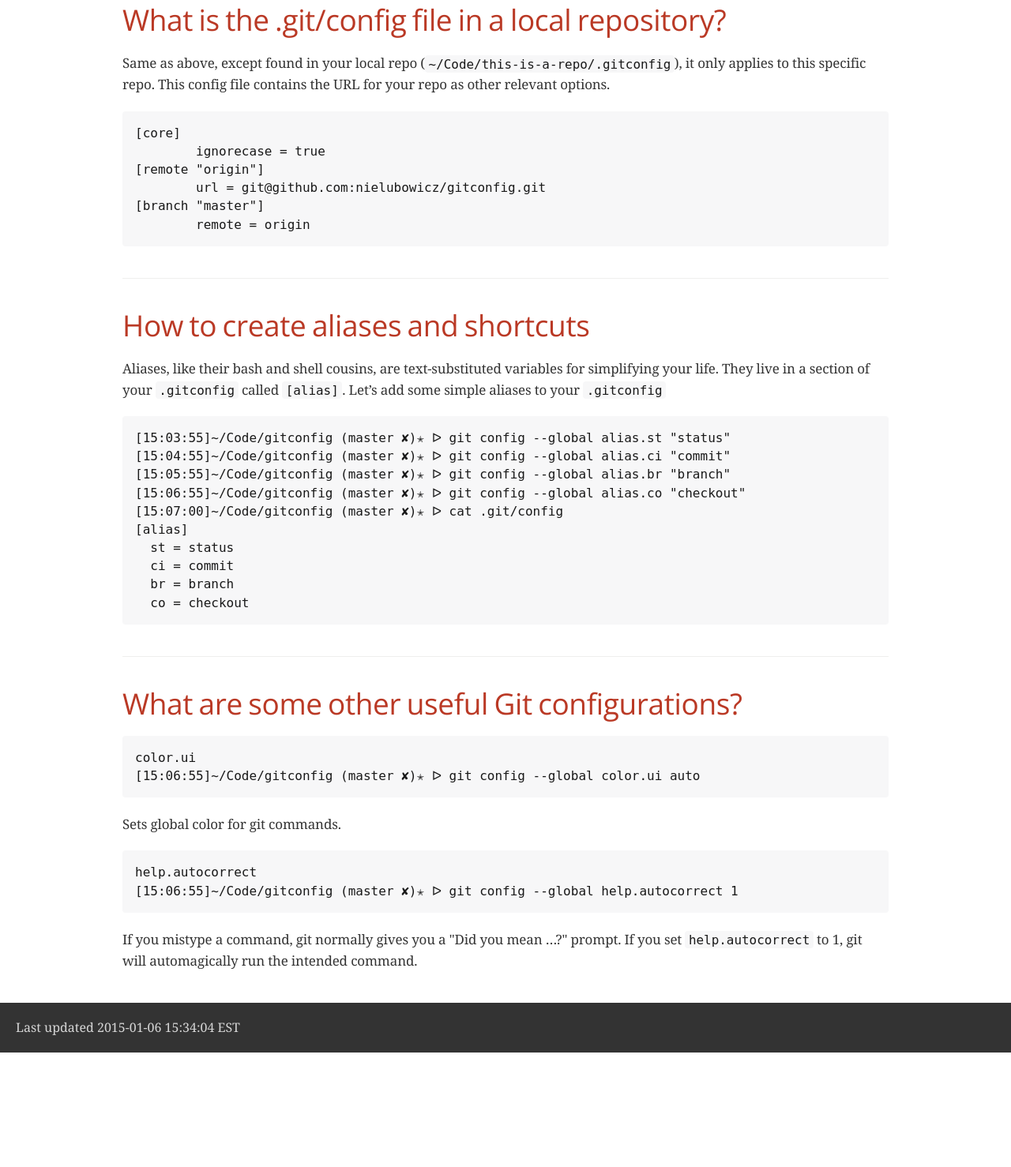
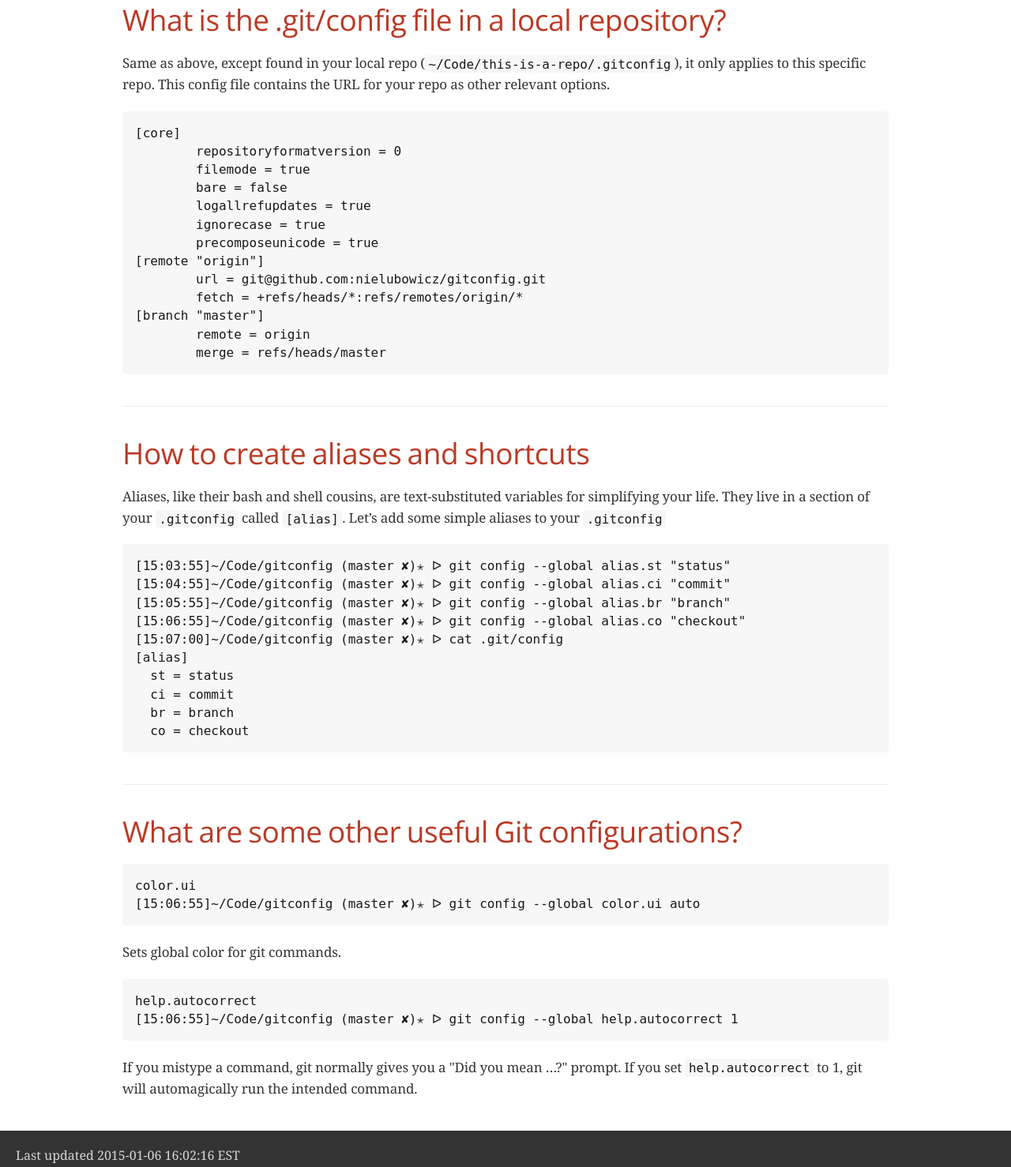
Before and after one commit to nielubowicz/gitconfig, a plain HTML site: page index.html in a window 1280 px wide. Shown: the part 759-2237 px from the top of the page at 79% size. Before the commit the page ends 2092 px from the top, so only its background shows below. Drawn offline with nearby package versions, Linux system fonts and the light colour scheme; a web font is replaced by a local one.

```diff
--- a/index.html
+++ b/index.html
@@ -450,11 +450,18 @@ body.book #toc,body.book #preamble,body.book h1.sect0,body.book .sect1>h2{page-b
 <div class="listingblock">
 <div class="content">
 <pre class="highlight"><code>[core]
+        repositoryformatversion = 0
+        filemode = true
+        bare = false
+        logallrefupdates = true
         ignorecase = true
+        precomposeunicode = true
 [remote "origin"]
         url = git@github.com:nielubowicz/gitconfig.git
+        fetch = +refs/heads/*:refs/remotes/origin/*
 [branch "master"]
-        remote = origin</code></pre>
+        remote = origin
+        merge = refs/heads/master</code></pre>
 </div>
 </div>
 </div>
@@ -507,7 +514,7 @@ body.book #toc,body.book #preamble,body.book h1.sect0,body.book .sect1>h2{page-b
 </div>
 <div id="footer">
 <div id="footer-text">
-Last updated 2015-01-06 15:34:04 EST
+Last updated 2015-01-06 16:02:16 EST
 </div>
 </div>
 </body>
```
